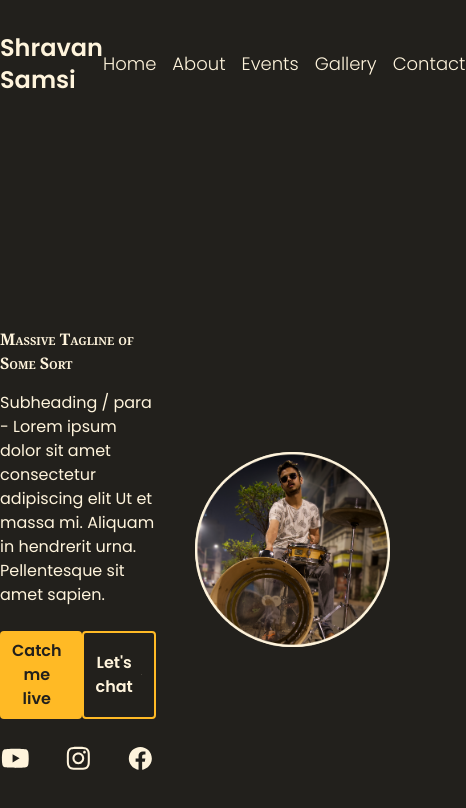
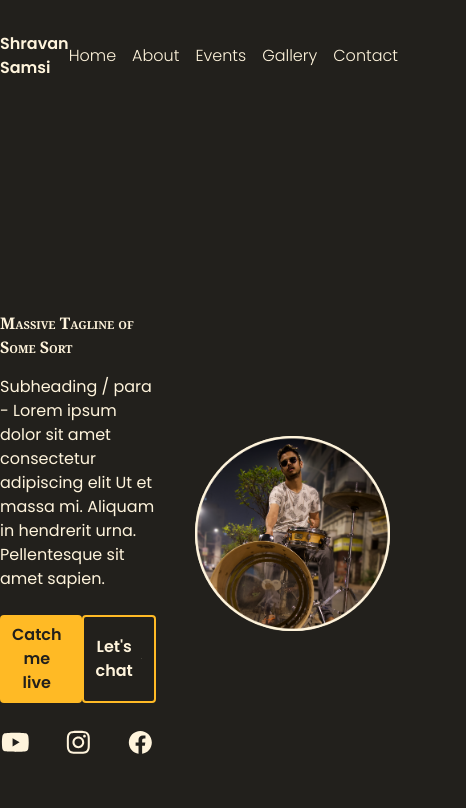
Before and after one commit to NeeshSamsi/shravansamsi, a Next.js app: page / in a window 390 px wide. Shown: the top 808 px of the page, 466 px wide, since content can reach past the window. Built offline with nearby package versions, Linux system fonts and the light colour scheme.

Commit message:
feat: Reduce font sizes at lg

```diff
--- a/components/Navbar.tsx
+++ b/components/Navbar.tsx
@@ -3,11 +3,11 @@ import Link from "next/link";
 export default function Navbar() {
   return (
     <nav className="sticky top-0 left-0 right-0 flex items-center justify-between py-8 lg:px-32 xl:px-44 2xl:px-56 3xl:mx-auto 3xl:max-w-[144rem] 3xl:px-0">
-      <h2 className="text-2xl font-semibold lg:text-3xl 2xl:text-4xl">
+      <h2 className="font-semibold lg:text-2xl xl:text-3xl 2xl:text-4xl">
         Shravan Samsi
       </h2>
 
-      <div className="flex gap-4 text-lg font-light lg:gap-6 2xl:gap-8 2xl:text-2xl">
+      <div className="flex gap-4 font-light lg:gap-6 lg:text-base xl:text-lg 2xl:gap-8 2xl:text-2xl">
         <Link href="/">
           <a>Home</a>
         </Link>
```
